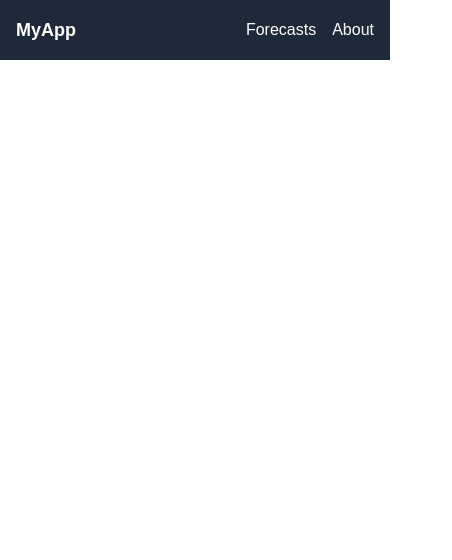
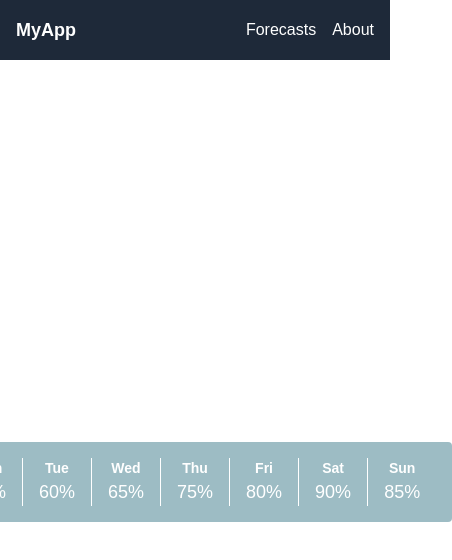
Before and after one commit to nathanieleh/HAB-Project-Website, a Next.js app in the folder frontend/: page / in a window 390 px wide. Shown: the top 560 px of the page, 452 px wide, since content can reach past the window. Built offline with nearby package versions, Linux system fonts and the light colour scheme.

Commit message:
topbar nonresponsive

```diff
--- a/frontend/src/app/globals.css
+++ b/frontend/src/app/globals.css
@@ -9,7 +9,8 @@
 /* Add custom tailwind stuff here */
 @theme {
   --color-primary: #011930; /* Midnight Blue */
-  --color-secondary: #06E3E0 /* Light Blue (Bioluminescent Glow) */
+  --color-secondary: #06E3E0; /* Light Blue (Bioluminescent Glow) */
+  --color-components: #0C596B; /* darker turquoise color */
 }
 
 @media (prefers-color-scheme: dark) {
--- a/frontend/src/app/page.js
+++ b/frontend/src/app/page.js
@@ -1,10 +1,24 @@
 import Image from "next/image";
 import Navbar from "../components/Navbar";
+import TopBar from "../components/TopBar";
 
 export default function Home() {
+  // eventually change to fetch from backend
+  let forecasts = [
+    { day: 'Mon', value: 70 },
+    { day: 'Tue', value: 60 },
+    { day: 'Wed', value: 65 },
+    { day: 'Thu', value: 75 },
+    { day: 'Fri', value: 80 },
+    { day: 'Sat', value: 90 },
+    { day: 'Sun', value: 85 }
+  ]
   return (
     <main>
       <Navbar />
+      <div className="flex items-center justify-center min-h-screen">
+        <TopBar forecasts={forecasts} />
+    </div>
     </main>
   );
 }
--- /dev/null
+++ b/frontend/src/components/TopBar.js
@@ -0,0 +1,12 @@
+export default function TopBar({forecasts}) {
+    return (
+        <div className="flex items-center justify-between p-4 bg-components/40 text-white rounded divide-x">
+            {forecasts.map((item, index) => (
+                <div key={index} className="px-4 text-center">
+                    <div className="text-sm font-bold">{item.day}</div>
+                    <div className="text-lg">{item.value}%</div>
+                </div>
+            ))}
+        </div>
+    );
+}
```
